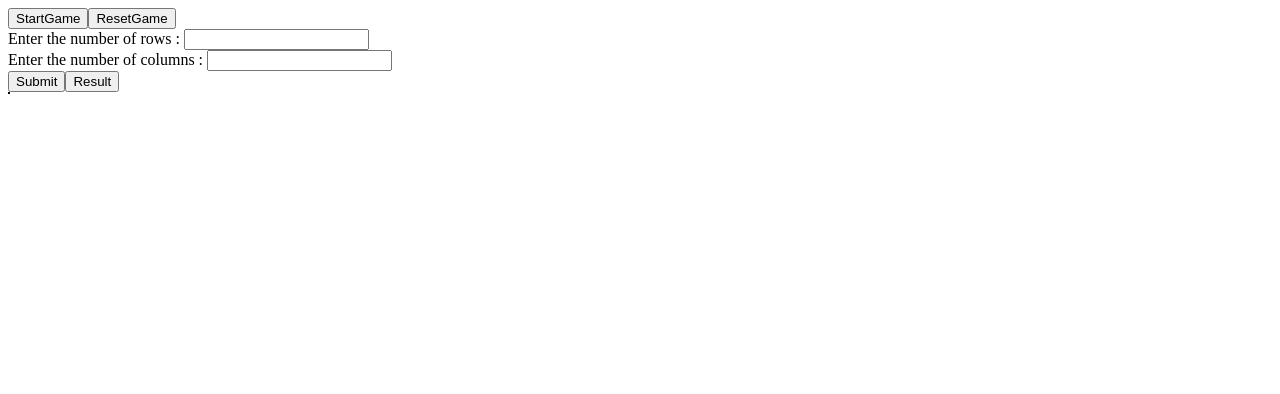
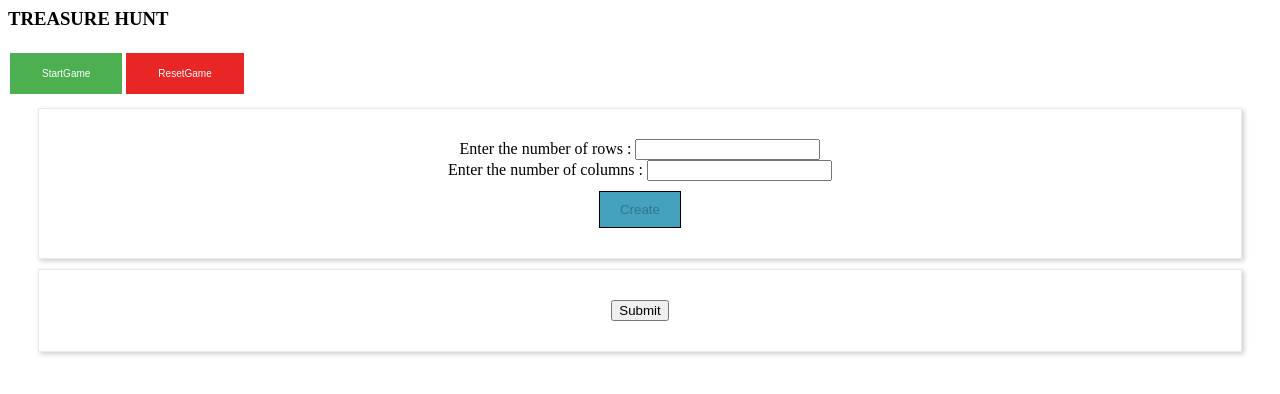
Before and after one commit to amitbalaji/angular-treasure-hunt, an Angular app: page / in a window 1280 px wide. Both pictures are taken after a click on the button "StartGame". Shown: the top 394 px of the page. Built offline with nearby package versions, Linux system fonts and the light colour scheme.

Commit message:
3 files modified

```diff
--- a/src/app/app.component.css
+++ b/src/app/app.component.css
@@ -1,6 +1,10 @@
-table, th, td {
+.table,td {
   border: 1px solid black;
 }
+.table {
+  border-collapse: collapse;
+}
+
 
 .click{
   color: white;
@@ -9,7 +13,22 @@ table, th, td {
 .doubleclick{
   color: black;
 }
-
+.error-text {
+    color : red;
+    font-size: 10px;
+}
+.text-center {
+    text-align : left;
+}
+.custom-button {
+    padding: 10px 20px;
+    background-color: #44a2be;
+    margin-top: 10px;
+    transition: .3s background ease-in-out;
+    border: 1px solid black;
+    outline: none;
+    cursor: pointer;
+}
 .cell {
   height: 24px;
   width: 24px;
@@ -24,5 +43,48 @@ table, th, td {
   }
 
   .container {
-    width: 100%;
+    display: flex;
+    align-items: center;
+    justify-content: center;
+    flex-direction: column;
+    padding: 30px;
+    margin: 10px 30px;
+    border : 1px solid #eaeaea;
+    box-shadow : 2px 2px 5px 0 rgba(0,0,0,.2);
   }
+
+  .button1 {
+  background-color: #4CAF50; /* Green */
+  border: none;
+  color: white;
+  padding: 15px 32px;
+  text-align: center;
+  text-decoration: none;
+  display: inline-block;
+  font-size: 10px;
+  margin: 4px 2px;
+  cursor: pointer;
+  -webkit-transition-duration: 0.4s; /* Safari */
+  transition-duration: 0.4s;
+    }
+  .button2 {
+    background-color: rgb(233, 38, 38);
+  border: none;
+  color: white;
+  padding: 15px 32px;
+  text-align: center;
+  text-decoration: none;
+  display: inline-block;
+  font-size: 10px;
+  margin: 4px 2px;
+  cursor: pointer;
+  -webkit-transition-duration: 0.4s; /* Safari */
+  transition-duration: 0.4s;
+    }
+  .button1:hover {
+    box-shadow: 0 12px 16px 0 rgba(0,0,0,0.24), 0 17px 50px 0 rgba(0,0,0,0.19);
+    }
+
+  .button2:hover {
+    box-shadow: 0 12px 16px 0 rgba(0,0,0,0.24), 0 17px 50px 0 rgba(0,0,0,0.19);
+  }
--- a/src/app/app.component.html
+++ b/src/app/app.component.html
@@ -1,28 +1,48 @@
 <div>
-   <button (click)="startGame()" type="button">StartGame</button>
-   <button (click)="resetGame()" type="button">ResetGame</button>
+  <h3 class="text-center">TREASURE HUNT</h3>
+	<div>
+		<button class= "button1" (click)="startGame()" type="button">StartGame</button>
+		<button class= "button2"(click)="stopGame()"   type="button">ResetGame</button>
 	</div>
 
 	<div *ngIf="isStartGame" class="container">
 		<div class="input-fields">
 			<label for="rows"> Enter the number of rows : </label>
-   <input type="number" name="rows" [(ngModel)]="rows" />
+			<input type="number" name="rows" [(ngModel)]="rows" required minlength="1" customMin= "minNum" #rowname="ngModel"/>
+      <div *ngIf="rowname.invalid && rowname.dirty || rowname.touched"  class="error-text">
+	           <div *ngIf="rowname.errors?.required">
+                        No of rows is required.
+                </div>
+                <div *ngIf="rowname.errors?.customMin">
+                    No of rows is cannot be less than 1.
+                </div>
+        </div>
     </div>
 			<div class="input-fields">
 				<label> Enter the number of columns : </label>
-   <input type="number" [(ngModel)]="columns" />
+				<input type="number" [(ngModel)]="columns" required  minlength="1" min="1" #colname="ngModel"/>
+        <div *ngIf="colname.invalid && colname.dirty || colname.touched" class="error-text">
+	         <div *ngIf="colname.errors?.required">
+                    No of columns is required.
+            </div>
+            <div *ngIf="colname.errors?.min">
+                No of columns is cannot be less than 1.
+            </div>
+        </div>
       </div>
 
-<button (click)="initializeMatrix()" type="button">Submit</button>
-<button (click)="getDimension()" type="button">Result</button>
+				<button [disabled]="(colname.errors?.required && rowname.errors?.required)"
+        class="custom-button" (click)="initializeMatrix()" type="button">Create</button>
 	</div>
-<div>
-   <table class="table" >
+			<div *ngIf="isStartGame" class="container">
+				<table class="table">
 					<tbody>
 						<tr *ngFor="let row of treasureMatrix; index as i">
-            <td class="cell" (click)="getValue(i,j)" *ngFor="let col of row; index as j">{{treasureMatrix[i][j]}} </td>
+							<td class="cell" (click)="getValue(i,j)" *ngFor="let col of row; index as j">
+								{{treasureMatrix[i][j]}} </td>
 						</tr>
 					</tbody>
 				</table>
-
+         <button (click)="getDimension()" type="button">Submit</button>
 			 </div>
+</div>
--- a/src/app/app.component.ts
+++ b/src/app/app.component.ts
@@ -1,44 +1,47 @@
-import { Component, ViewChild, ElementRef } from '@angular/core';
+import { Component } from '@angular/core';
 
 @Component({
   selector: 'my-app',
   templateUrl: './app.component.html',
-  styleUrls: [ './app.component.css' ]
+  styleUrls: ['./app.component.css']
 })
-export class AppComponent  {
+export class AppComponent {
   public columns;
   public rows;
   public isStartGame = false;
-public treasureMatrix:string[][]=[];
+  public minNum = 1;
+  public treasureMatrix: string[][] = [];
 
 
-initializeMatrix(){
-  for(let i: number = 0; i < this.rows; i++) {
-            this.treasureMatrix[i]=[]
-  for(let j: number = 0; j<this.columns; j++) {
-          this.treasureMatrix[i][j]=''
+  initializeMatrix() {
+    for (let i: number = 0; i < this.rows; i++) {
+      this.treasureMatrix[i] = []
+      for (let j: number = 0; j < this.columns; j++) {
+        this.treasureMatrix[i][j] = ''
       }
     }
   }
 
 
- getValue(i,j) {
-   if(!(this.treasureMatrix[i][j]==='X')){
-      this.treasureMatrix[i][j]='X'
+  getValue(i, j) {
+    if (!(this.treasureMatrix[i][j] === 'X')) {
+      this.treasureMatrix[i][j] = 'X'
     } else {
-          this.treasureMatrix[i][j]=''
+      this.treasureMatrix[i][j] = ''
     }
   }
 
   startGame() {
     this.isStartGame = true;
-
   }
-getAnswer(i:any,j:any):string{
-let count=0;
-for(let x:number=i-1>=0?i-1:0;x<=(i+1<this.rows?i+1:this.rows-1);x++){
-for(let y:number=j-1>=0?j-1:0;y<=(j+1<this.columns?j+1:this.columns-1);y++){
-if(this.treasureMatrix[x][y]==='X'){
+  stopGame() {
+    this.isStartGame = false;
+  }
+  getAnswer(i: any, j: any): string {
+    let count = 0;
+    for (let x: number = i - 1 >= 0 ? i - 1 : 0; x <= (i + 1 < this.rows ? i + 1 : this.rows - 1); x++) {
+      for (let y: number = j - 1 >= 0 ? j - 1 : 0; y <= (j + 1 < this.columns ? j + 1 : this.columns - 1); y++) {
+        if (this.treasureMatrix[x][y] === 'X') {
           count++
         }
       }
@@ -46,15 +49,13 @@ count++
     return count.toString()
   }
 
- getDimension(){
-  for(let i=0;i<this.rows;i++){
-  for(let j=0;j<this.columns;j++){
-  if(!(this.treasureMatrix[i][j]==='X'))
-  this.treasureMatrix[i][j]=this.getAnswer(i,j)
+  getDimension() {
+    for (let i = 0; i < this.rows; i++) {
+      for (let j = 0; j < this.columns; j++) {
+        if (!(this.treasureMatrix[i][j] === 'X'))
+          this.treasureMatrix[i][j] = this.getAnswer(i, j)
 
       }
     }
   }
-
-
 }
```
Lines whose indentation alone changed are shown as unchanged.
